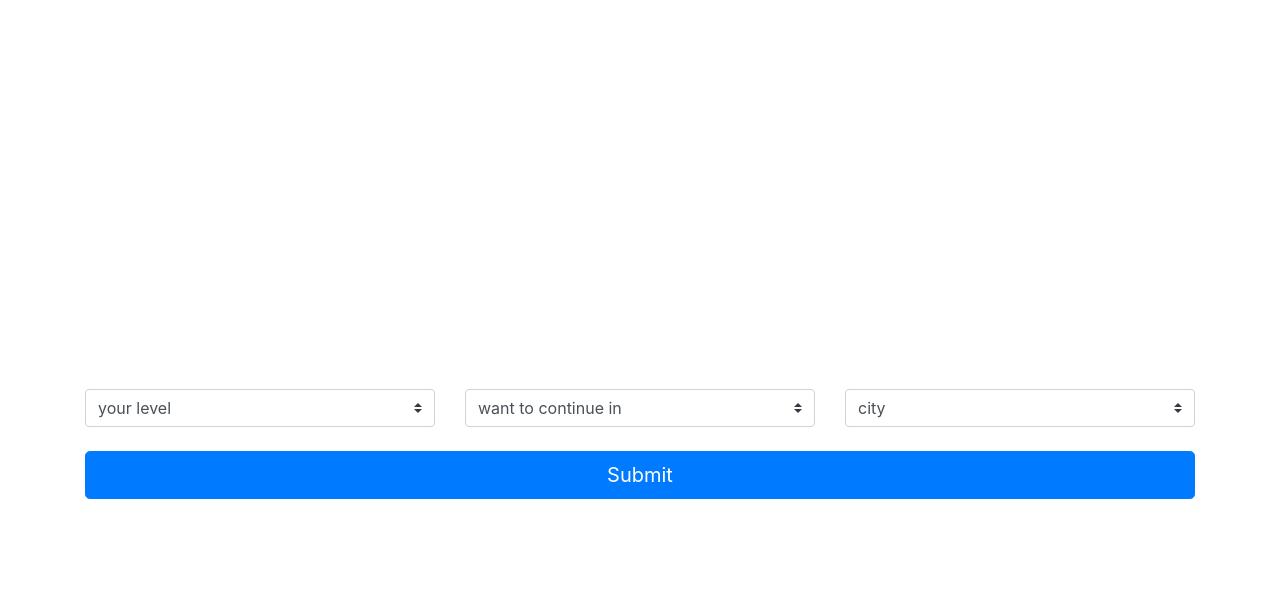
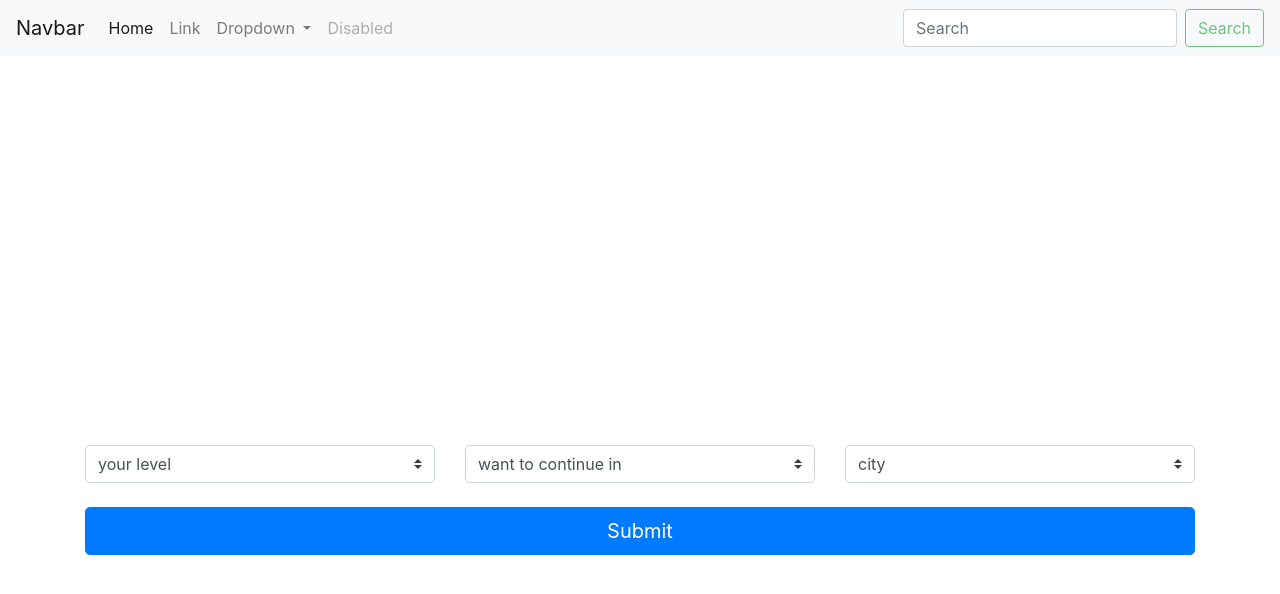
Before and after one commit to AliKhyar/kijatek, a Django app: page / in a window 1280 px wide. Shown: the top 594 px of the page. Run offline with Django 3.2, Linux system fonts and the light colour scheme; data that the repository does not hold is empty; some libraries are stand-ins or nearby versions.

Commit message:
adding navbar to search_info

```diff
--- a/app/core/templates/core/header.html
+++ b/app/core/templates/core/header.html
@@ -11,6 +11,41 @@
 </head>
 
 <body>
+    <nav class="navbar navbar-expand-lg navbar-light bg-light">
+        <a class="navbar-brand" href="#">Navbar</a>
+        <button class="navbar-toggler" type="button" data-toggle="collapse" data-target="#navbarSupportedContent" aria-controls="navbarSupportedContent" aria-expanded="false" aria-label="Toggle navigation">
+          <span class="navbar-toggler-icon"></span>
+        </button>
+
+        <div class="collapse navbar-collapse" id="navbarSupportedContent">
+          <ul class="navbar-nav mr-auto">
+            <li class="nav-item active">
+              <a class="nav-link" href="#">Home <span class="sr-only">(current)</span></a>
+            </li>
+            <li class="nav-item">
+              <a class="nav-link" href="#">Link</a>
+            </li>
+            <li class="nav-item dropdown">
+              <a class="nav-link dropdown-toggle" href="#" id="navbarDropdown" role="button" data-toggle="dropdown" aria-haspopup="true" aria-expanded="false">
+                Dropdown
+              </a>
+              <div class="dropdown-menu" aria-labelledby="navbarDropdown">
+                <a class="dropdown-item" href="#">Action</a>
+                <a class="dropdown-item" href="#">Another action</a>
+                <div class="dropdown-divider"></div>
+                <a class="dropdown-item" href="#">Something else here</a>
+              </div>
+            </li>
+            <li class="nav-item">
+              <a class="nav-link disabled" href="#" tabindex="-1" aria-disabled="true">Disabled</a>
+            </li>
+          </ul>
+          <form class="form-inline my-2 my-lg-0">
+            <input class="form-control mr-sm-2" type="search" placeholder="Search" aria-label="Search">
+            <button class="btn btn-outline-success my-2 my-sm-0" type="submit" disabled>Search</button>
+          </form>
+        </div>
+      </nav>
 
 
 
--- a/app/core/urls.py
+++ b/app/core/urls.py
@@ -7,6 +7,6 @@ app_name = 'core'  # here for namespacing of urls.
 
 urlpatterns = [
     path("", views.home_page, name="home"),
-    path("search", views.search, name="search"),
+    path("test", views.test, name="test"),
     path("search_info/data=<bac_plus>+<discipline>+<city>", views.search_info, name="search_info"),
 ]
--- a/app/core/views.py
+++ b/app/core/views.py
@@ -49,16 +49,11 @@ def search_info(request, bac_plus, discipline, city):
                     template_name = "core/search_info.html",
                     context=context)
 
-"""
-def search_info(request, bac_plus, department, city):
-    departments = Department.objects.filter(bac_plus=bac_plus, department=department, \
-        establishment_id__city_id=city)  #establishment_id__establishment_type__in=establishment_type
-    print(bac_plus, department, city)
+def test(request):
     return render(request,
-                    template_name = "core/khliha.html",
+                    template_name = "core/test.html",
                     context={})
 
-"""
 
 
 
```
Also changed, not shown: app/core/templates/core/search_info.html (+9 -3 lines), app/core/templates/core/test.html (+40 -1 lines).
